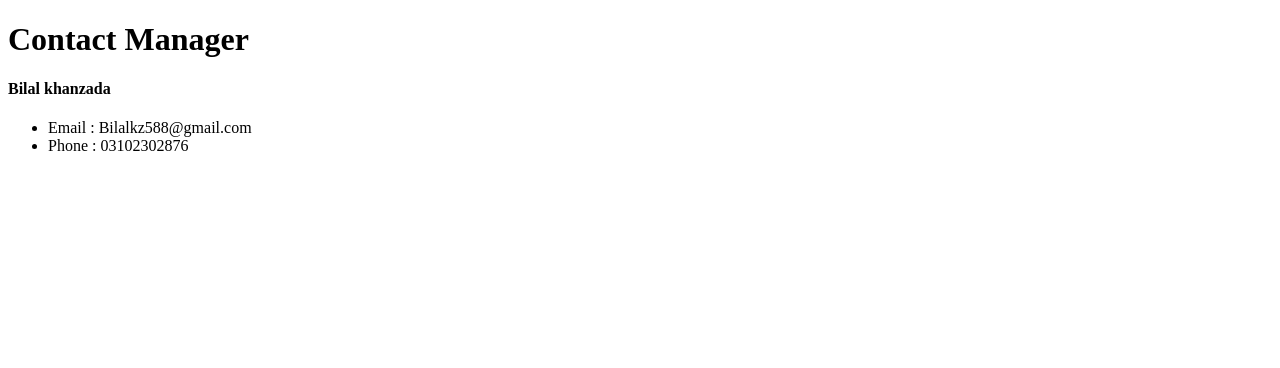
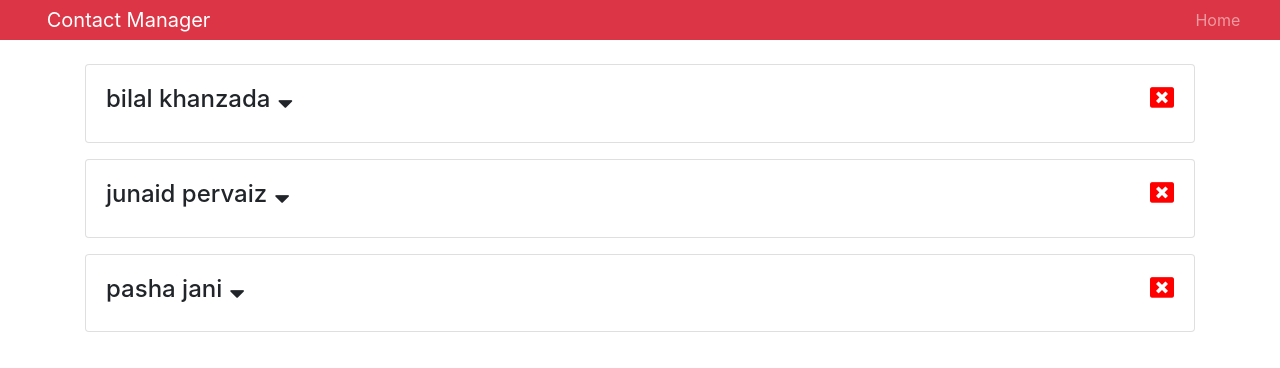
Before and after one commit to bilalkz/react-contact-app, a React (Create React App) app: page / in a window 1280 px wide. Shown: the top 368 px of the page. Built offline with nearby package versions, Linux system fonts and the light colour scheme.

Commit message:
Context API for sharing data parent to child & DELETE functionality

```diff
--- a/package.json
+++ b/package.json
@@ -3,6 +3,7 @@
   "version": "0.1.0",
   "private": true,
   "dependencies": {
+    "bootstrap": "^4.1.3",
     "react": "^16.6.3",
     "react-dom": "^16.6.3",
     "react-scripts": "2.1.1"
--- a/public/index.html
+++ b/public/index.html
@@ -1,15 +1,24 @@
 <!DOCTYPE html>
 <html lang="en">
   <head>
-    <meta charset="utf-8">
-    <link rel="shortcut icon" href="%PUBLIC_URL%/favicon.ico">
-    <meta name="viewport" content="width=device-width, initial-scale=1, shrink-to-fit=no">
-    <meta name="theme-color" content="#000000">
+    <meta charset="utf-8" />
+    <link rel="shortcut icon" href="%PUBLIC_URL%/favicon.ico" />
+    <meta
+      name="viewport"
+      content="width=device-width, initial-scale=1, shrink-to-fit=no"
+    />
+    <meta name="theme-color" content="#000000" />
+    <link
+      href="https://stackpath.bootstrapcdn.com/font-awesome/4.7.0/css/font-awesome.min.css"
+      rel="stylesheet"
+      integrity="sha384-wvfXpqpZZVQGK6TAh5PVlGOfQNHSoD2xbE+QkPxCAFlNEevoEH3Sl0sibVcOQVnN"
+      crossorigin="anonymous"
+    />
     <!--
       manifest.json provides metadata used when your web app is added to the
       homescreen on Android. See https://developers.google.com/web/fundamentals/web-app-manifest/
     -->
-    <link rel="manifest" href="%PUBLIC_URL%/manifest.json">
+    <link rel="manifest" href="%PUBLIC_URL%/manifest.json" />
     <!--
       Notice the use of %PUBLIC_URL% in the tags above.
       It will be replaced with the URL of the `public` folder during the build.
@@ -22,9 +31,7 @@
     <title>React App</title>
   </head>
   <body>
-    <noscript>
-      You need to enable JavaScript to run this app.
-    </noscript>
+    <noscript> You need to enable JavaScript to run this app. </noscript>
     <div id="root"></div>
     <!--
       This HTML file is a template.
--- a/src/Components/contact.js
+++ b/src/Components/contact.js
@@ -1,18 +1,62 @@
 import React, { Component } from "react";
+import { Consumer } from "../Context";
 
 class Contact extends Component {
-  state = {};
+  state = {
+    showContactInfo: false
+  };
+
+  onShowClick = () => {
+    const { showContactInfo } = this.state;
+    this.setState({ showContactInfo: !showContactInfo });
+  };
+
+  onDeleteClick = (id, dispatch) => {
+    // this.props.deleteClickHandler();
+    dispatch({ type: "DELETE_CONTACT", payload: id });
+    console.log("clicked");
+  };
+
   render() {
+    const { id, name, email, contact } = this.props.contact;
+    const { showContactInfo } = this.state;
+
     return (
-      <div>
-        <h4>Bilal khanzada</h4>
-        <ul>
-          <li>Email : Bilalkz588@gmail.com</li>
-          <li>Phone : 03102302876</li>
-        </ul>
-      </div>
+      <Consumer>
+        {value => {
+          const { dispatch } = value;
+          return (
+            <div className="card card-body mb-3">
+              <h4>
+                {name}
+                <i
+                  className="fa fa-sort-down ml-2"
+                  onClick={this.onShowClick}
+                  style={{ cursor: "pointer" }}
+                />
+                <i
+                  className="fa fa-window-close"
+                  style={{ cursor: "pointer", float: "right", color: "red" }}
+                  onClick={this.onDeleteClick.bind(this, id, dispatch)}
+                />
+              </h4>
+
+              {showContactInfo ? (
+                <ul className="list-group">
+                  <li className="list-group-item">{email}</li>
+                  <li className="list-group-item">{contact}</li>
+                </ul>
+              ) : null}
+            </div>
+          );
+        }}
+      </Consumer>
     );
   }
 }
 
+// Contact.propTypes = {
+//   deleteClickHandler: PropTypes.func.isRequired
+// };
+
 export default Contact;
--- /dev/null
+++ b/src/Components/contacts.js
@@ -0,0 +1,33 @@
+import React, { Component } from "react";
+import Contact from "./contact";
+import { Consumer } from "../Context";
+
+class Contacts extends Component {
+  // deleteContact = id => {
+  //   const { contacts } = this.state;
+  //   const newContacts = contacts.filter(contact => contact.id !== id);
+  //   this.setState({ contacts: newContacts });
+  // };
+  render() {
+    return (
+      <Consumer>
+        {value => {
+          const { contacts } = value;
+          return (
+            <React.Fragment>
+              {contacts.map(contact => (
+                <Contact
+                  key={contact.id}
+                  contact={contact}
+                  // deleteClickHandler={this.deleteContact.bind(this, contact.id)}
+                />
+              ))}
+            </React.Fragment>
+          );
+        }}
+      </Consumer>
+    );
+  }
+}
+
+export default Contacts;
--- a/src/Components/header.js
+++ b/src/Components/header.js
@@ -1,10 +1,22 @@
 import React from "react";
 
-const Header = () => {
+const Header = props => {
+  const { branding } = props;
   return (
-    <div>
-      <h1>Contact Manager</h1>
-    </div>
+    <nav className="navbar navbar-expand-sm navbar-dark bg-danger mb-4 py-0">
+      <div className="container">
+        <a href="/" className="navbar-brand">
+          {branding}
+        </a>
+      </div>
+      <ul className="navbar-nav mr-auto">
+        <li className="nav-item">
+          <a href="/" className="nav-link">
+            Home
+          </a>
+        </li>
+      </ul>
+    </nav>
   );
 };
 
--- /dev/null
+++ b/src/Context.js
@@ -0,0 +1,53 @@
+import React, { Component } from "react";
+
+const Context = React.createContext();
+
+const reducer = (state, action) => {
+  switch (action.type) {
+    case "DELETE_CONTACT":
+      return {
+        ...state,
+        contacts: state.contacts.filter(
+          contact => contact.id !== action.payload
+        )
+      };
+    default:
+      return state;
+  }
+};
+
+export default class Provider extends Component {
+  state = {
+    contacts: [
+      {
+        id: "1",
+        name: "bilal khanzada",
+        email: "bilalkz588@gmail.com",
+        phone: "03102302876"
+      },
+      {
+        id: "2",
+        name: "junaid pervaiz",
+        email: "junaid@gmail.com",
+        phone: "03102332876"
+      },
+      {
+        id: "3",
+        name: "pasha jani",
+        email: "pasha@gmail.com",
+        phone: "33302302876"
+      }
+    ],
+    dispatch: action => this.setState(state => reducer(state, action))
+  };
+
+  render() {
+    return (
+      <Context.Provider value={this.state}>
+        {this.props.children}
+      </Context.Provider>
+    );
+  }
+}
+
+export const Consumer = Context.Consumer;
--- a/src/app.jsx
+++ b/src/app.jsx
@@ -1,15 +1,22 @@
 import React, { Component } from "react";
-import Contact from "./Components/contact";
+import Contacts from "./Components/contacts";
 import Header from "./Components/header.js";
+import Provider from "./Context.js";
+
+import "bootstrap/dist/css/bootstrap.min.css";
 
 class App extends Component {
   state = {};
   render() {
     return (
-      <div>
-        <Header />
-        <Contact />
-      </div>
+      <Provider>
+        <div>
+          <Header branding="Contact Manager" />
+          <div className="container">
+            <Contacts />
+          </div>
+        </div>
+      </Provider>
     );
   }
 }
```
Also changed, not shown: 1 other file (tests, documents, lock files or other folders).
